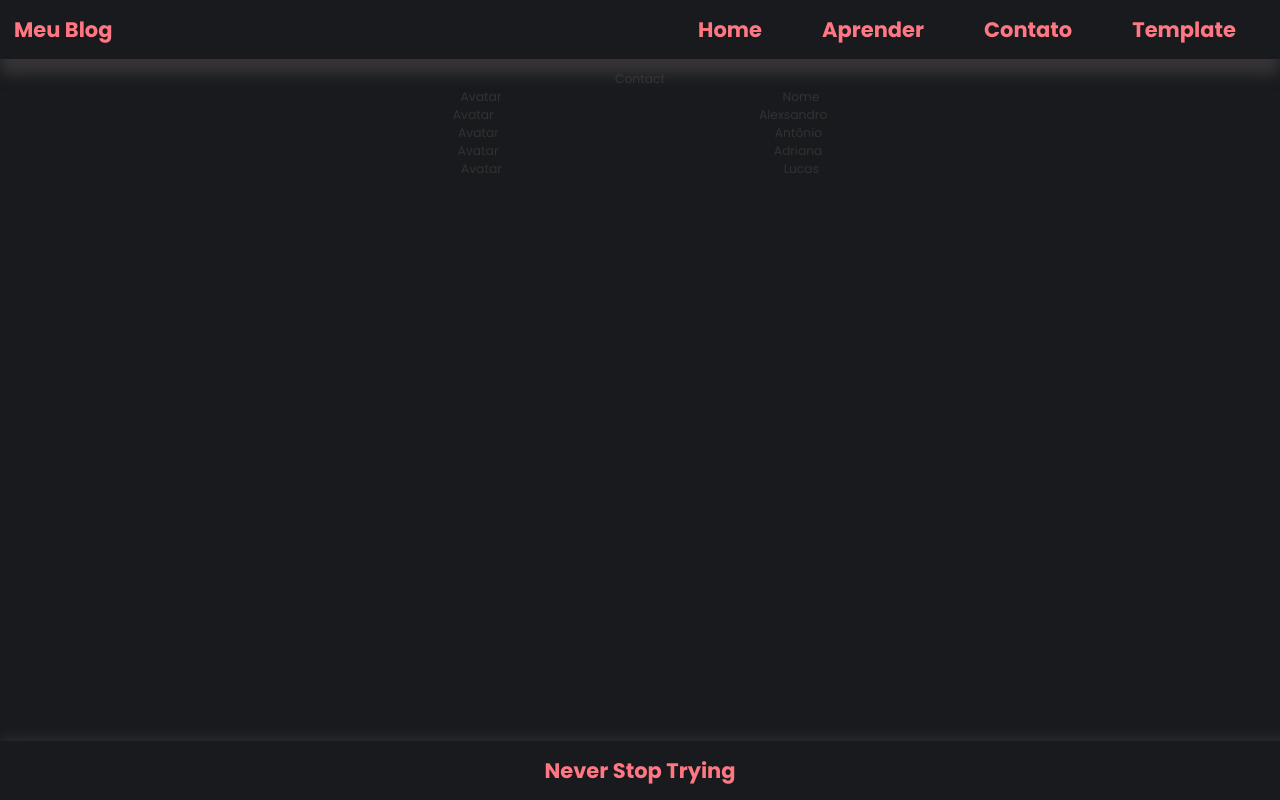
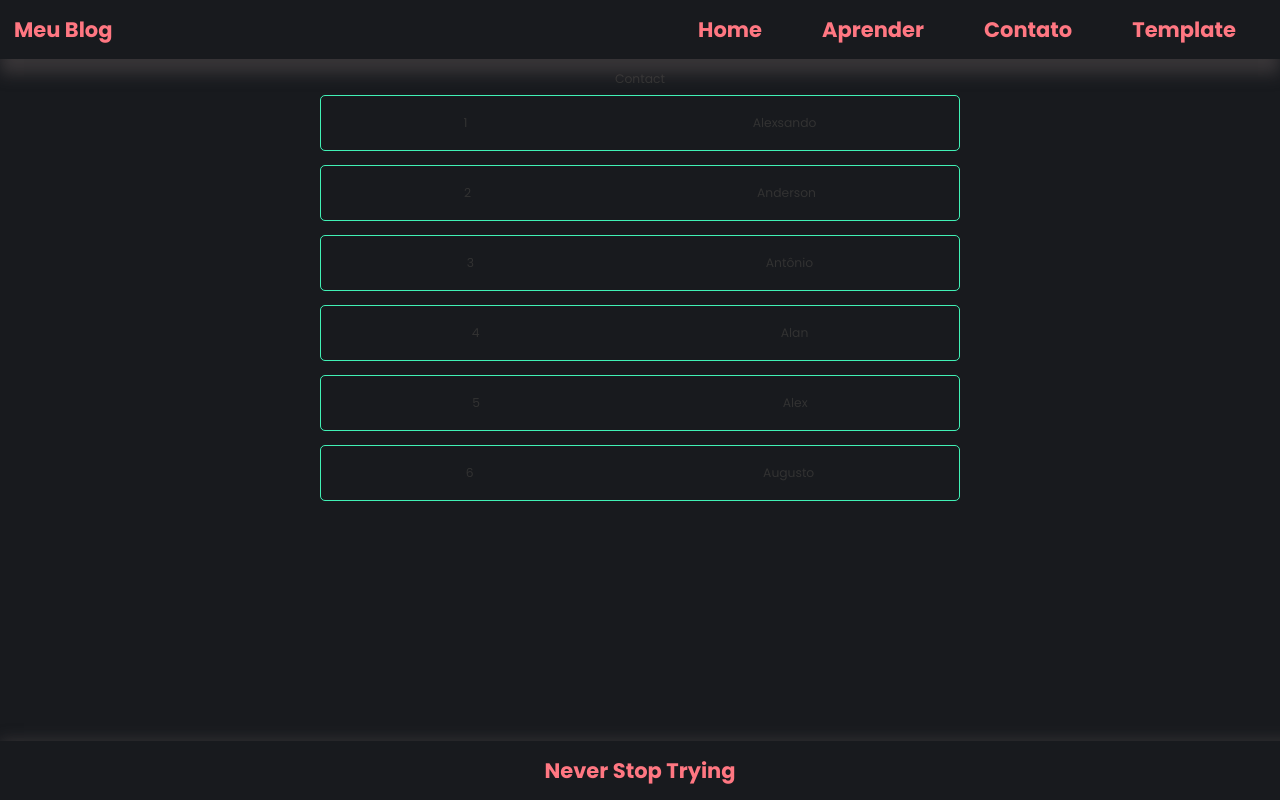
Before and after one commit to A1exsandro/blog2, a React (Create React App) app: page /contact in a window 1280 px wide. Built offline with nearby package versions, Linux system fonts and the light colour scheme; a web font is replaced by a local one.

Commit message:
contact page

```diff
--- a/src/pages/contact/index.jsx
+++ b/src/pages/contact/index.jsx
@@ -1,34 +1,54 @@
 import "./styles.css"
+
+const students = [
+  {
+    id: 1,
+    name: "Alexsando",
+    shift: "noturno"
+  },
+  {
+    id: 2,
+    name: "Anderson",
+    shift: "noturno"
+  },
+  {
+    id: 3,
+    name: "Antônio",
+    shift: "noturno"
+  },
+  {
+    id: 4,
+    name: "Alan",
+    shift: "noturno"
+  },
+  {
+    id: 5,
+    name: "Alex",
+    shift: "noturno"
+  },
+  {
+    id: 6,
+    name: "Augusto",
+    shift: "noturno"
+  },
+]
 
 export default function Contact(){
   return(
     <div className="containerContact">
       <div>Contact</div>
 
-      <div className="contactCard">
-        <div className="contactAvatar">Avatar</div>
-        <div className="contactName">Nome</div>
-      </div>
+      {
+        students.map((std) => {
+          return(
+            <div className="contactCard">
+              <div className="contactAvatar">{std.id}</div>
+              <div className="contactName">{std.name}</div>
+            </div>
+          )
+        })
+      }
 
-      <div className="contactCard">
-        <div className="contactAvatar">Avatar</div>
-        <div className="contactName">Alexsandro</div>
-      </div>
-
-      <div className="contactCard">
-        <div className="contactAvatar">Avatar</div>
-        <div className="contactName">Antônio</div>
-      </div>
-
-      <div className="contactCard">
-        <div className="contactAvatar">Avatar</div>
-        <div className="contactName">Adriana</div>
-      </div>
-
-      <div className="contactCard">
-        <div className="contactAvatar">Avatar</div>
-        <div className="contactName">Lucas</div>
-      </div>
     </div>
   )
 }
--- a/src/pages/contact/styles.css
+++ b/src/pages/contact/styles.css
@@ -10,4 +10,8 @@
 	justify-content: space-around;
 	align-items: center;
 	width: 50%;
+	height: 4rem;
+	border: 1px solid var(--color-success);
+	border-radius: 5px;
+	margin: 0.5rem 0;
 }
```
